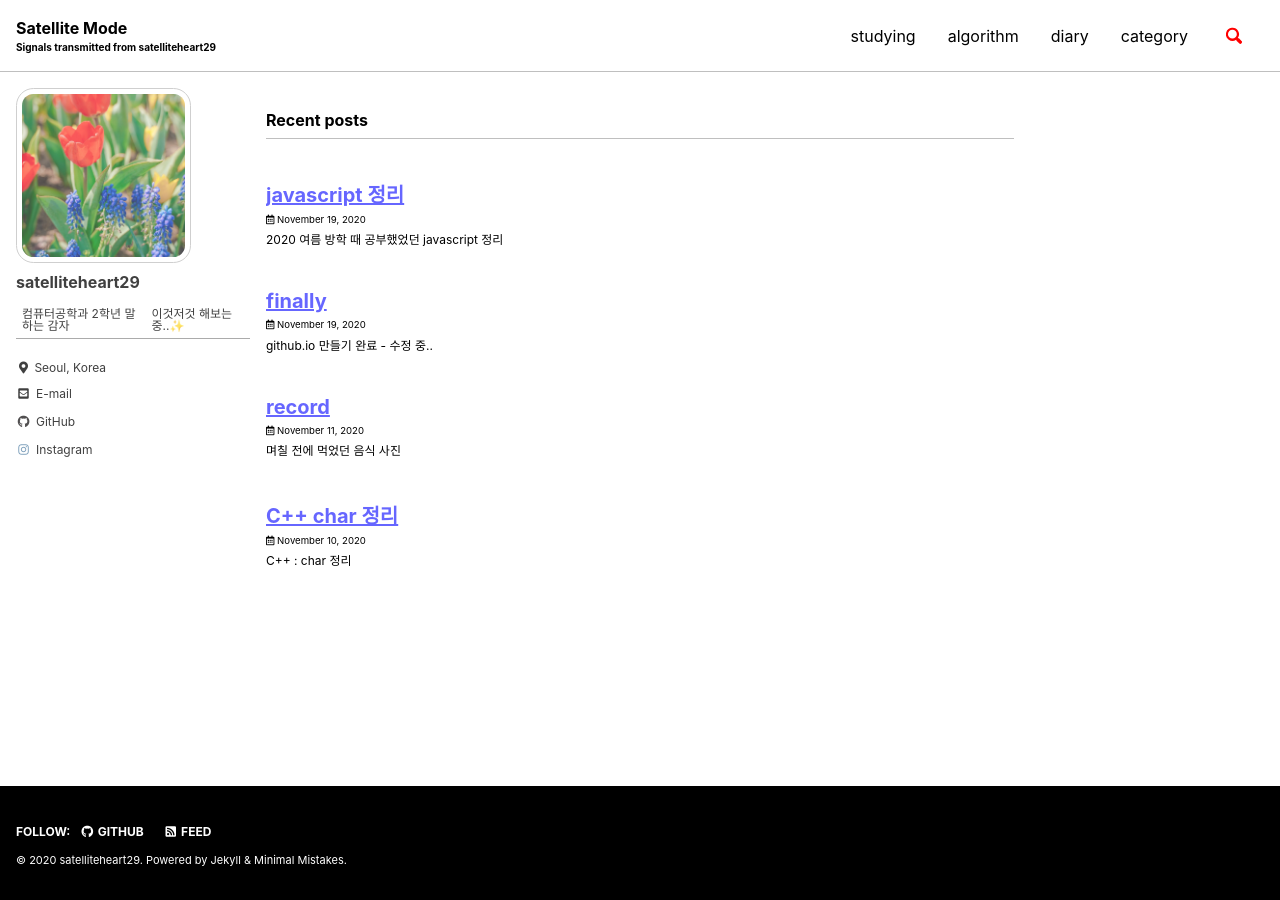
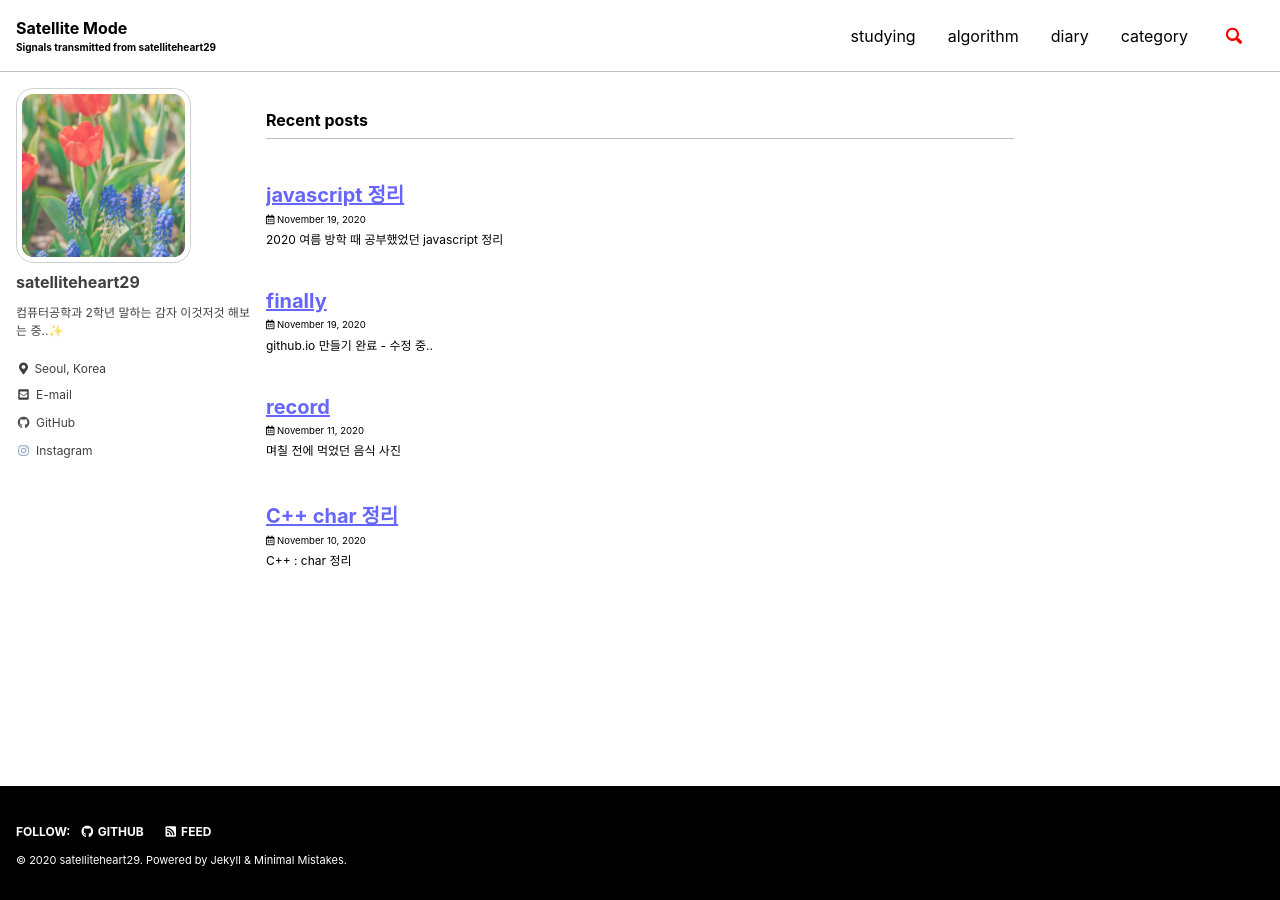
Before and after one commit to inxnxng/satelliteheart.github.io, a Jekyll site: the page built from index.html, in a window 1280 px wide. Built offline with Jekyll 4.4.1, drawn with Linux system fonts in a browser that asks for light colours; cached includes are drawn as plain includes; the list of posts is cut into pages by our own code.

Commit message:
g-tag값 수정

```diff
--- a/_config.yml
+++ b/_config.yml
@@ -87,7 +87,7 @@ social:
 analytics:
   provider               : google-gtag # false (default), "google", "google-universal", "google-gtag", "custom"
   google:
-    tracking_id          : G-F7REER75KS
+    tracking_id          : GTM-P9QG4JS
     anonymize_ip         : true # true, false (default)
 
 sidebar:
@@ -97,7 +97,7 @@ sidebar:
 author:
   name             : "satelliteheart29"
   avatar           : "/assets/images/profile.jpg"
-  bio              : "컴퓨터공학과 2학년 말하는 감자 | 이것저것 해보는 중..✨"
+  bio              : "컴퓨터공학과 2학년 말하는 감자\n이것저것 해보는 중..✨"
   location         : Seoul, Korea
   email            : #
   links:
```
